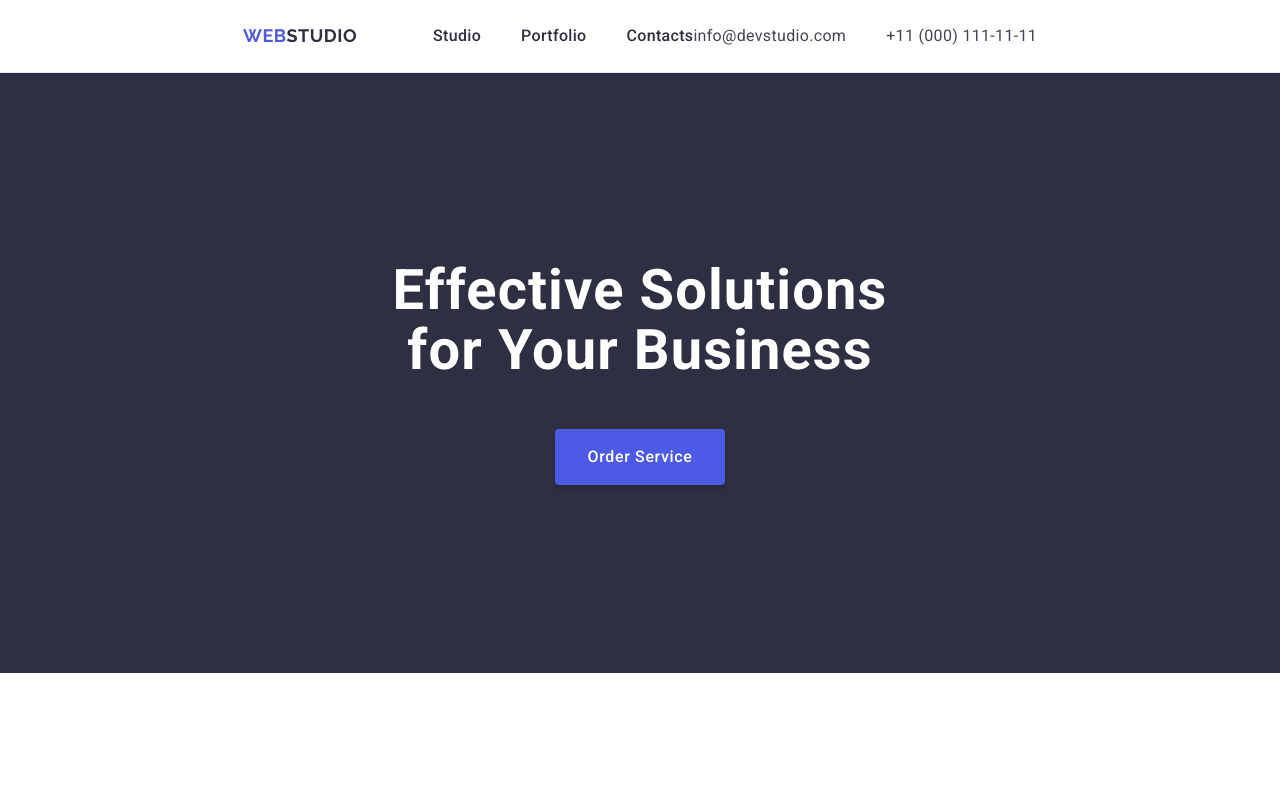
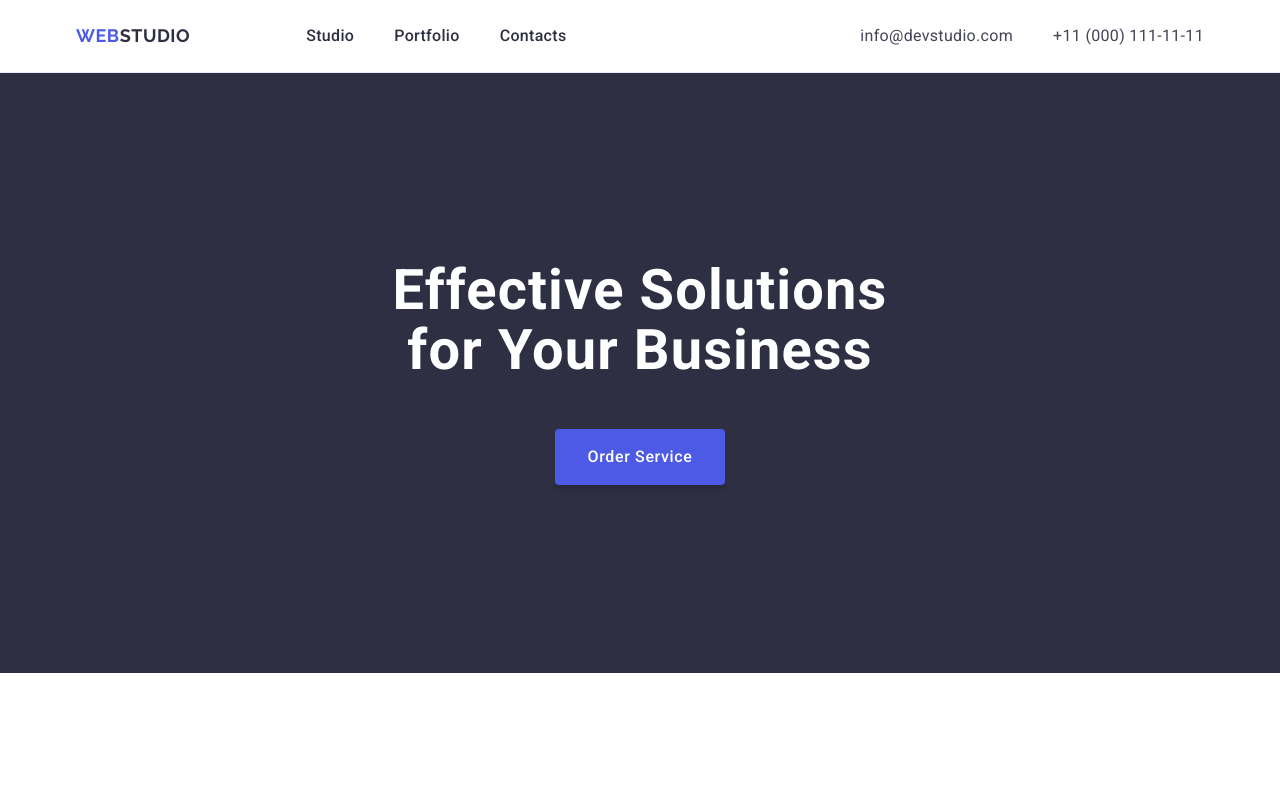
Before and after one commit to sofiapaplik/goit-markup-hw-03, a plain HTML site: page index.html in a window 1280 px wide. Shown: the top 789 px of the page. Drawn offline with nearby package versions, Linux system fonts and the light colour scheme.

Commit message:
add changes

```diff
--- a/css/styles.css
+++ b/css/styles.css
@@ -2,9 +2,11 @@ body {
     font-family: "Roboto", sans-serif;
     color: #434455;
     background-color: #fff;
+    margin: 0;
 }
 
-ul, ol {
+ul,
+ol {
     list-style-type: none;
     margin: 0;
     padding: 0;
@@ -20,12 +22,18 @@ a {
     text-decoration: none;
 }
 
-h1, h2, h3, h4, h5, h6, p {
+h1,
+h2,
+h3,
+h4,
+h5,
+h6,
+p {
     margin: 0;
     padding: 0;
 }
 
-/* commmon */
+/* common */
 
 .container {
     max-width: 1158px;
@@ -37,7 +45,6 @@ h1, h2, h3, h4, h5, h6, p {
 
 .page-header {
     border-bottom: 1px solid #e7e9fc;
-    display: flex;
 }
 
 .header-container {
@@ -48,6 +55,8 @@ h1, h2, h3, h4, h5, h6, p {
 .header-nav {
     display: flex;
     align-items: center;
+    width: 100%;
+    gap: 40px;
 }
 
 .logo {
@@ -60,7 +69,6 @@ h1, h2, h3, h4, h5, h6, p {
     color: #2e2f42;
     padding: 24px 0;
     margin-right: 76px;
-
 }
 
 .logo .logo-part {
@@ -68,11 +76,6 @@ h1, h2, h3, h4, h5, h6, p {
 }
 
 .nav-list {
-    font-weight: 500;
-    font-size: 16px;
-    line-height: 1.5;
-    letter-spacing: 0.02em;
-    color: #2e2f42;
     display: flex;
     align-items: center;
     gap: 40px;
@@ -82,6 +85,10 @@ h1, h2, h3, h4, h5, h6, p {
     color: #2e2f42;
     padding: 24px 0;
     display: block;
+    font-size: 16px;
+    line-height: 1.5;
+    letter-spacing: 0.02em;
+    font-weight: 500;
 }
 
 .nav-link:hover,
@@ -91,14 +98,15 @@ h1, h2, h3, h4, h5, h6, p {
     color: #404bbf;
 }
 
-.address-list {
-display: flex;
-gap: 40px;
+.address {
+    margin-left: auto;
+    font-style: normal;
 }
 
-.address {
-    font-style: normal;
-    margin-left: auto;
+.address-list {
+    display: flex;
+    align-items: center;
+    gap: 40px;
 }
 
 .address-link {
@@ -106,7 +114,7 @@ gap: 40px;
     line-height: 1.5;
     letter-spacing: 0.02em;
     color: #434455;
-    display: inline-block;
+    display: block;
     padding: 24px 0;
 }
 
@@ -174,7 +182,6 @@ background: #404bbf;
 
 .features-item {
     width: calc((100% - 72px) / 4);
-    margin-bottom: 8px;
 }
 
 .main-section-features {
@@ -245,7 +252,6 @@ background: #404bbf;
     line-height: 1.5;
     letter-spacing: 0.02em;
     text-align: center;
-    margin-bottom: 32px;
 }
 
 .portfolio-section {
@@ -305,7 +311,6 @@ background: #404bbf;
     line-height: 1.5;
     letter-spacing: 0.02em;
     color: #f4f4fd;
-    margin-bottom: 100px;
     max-width: 264px;
 }
 
@@ -318,10 +323,10 @@ background: #404bbf;
     text-transform: uppercase;
     color: #f4f4fd;
     display: flex;
+    margin-bottom: 16px;
 }
 
 .footer-logo .footer-logo-part {
     color: #4d5ae5;
     display: inline-block;
-    margin-bottom: 16px;
 }
```
Also changed, not shown: index.html (+1 -2 lines).
